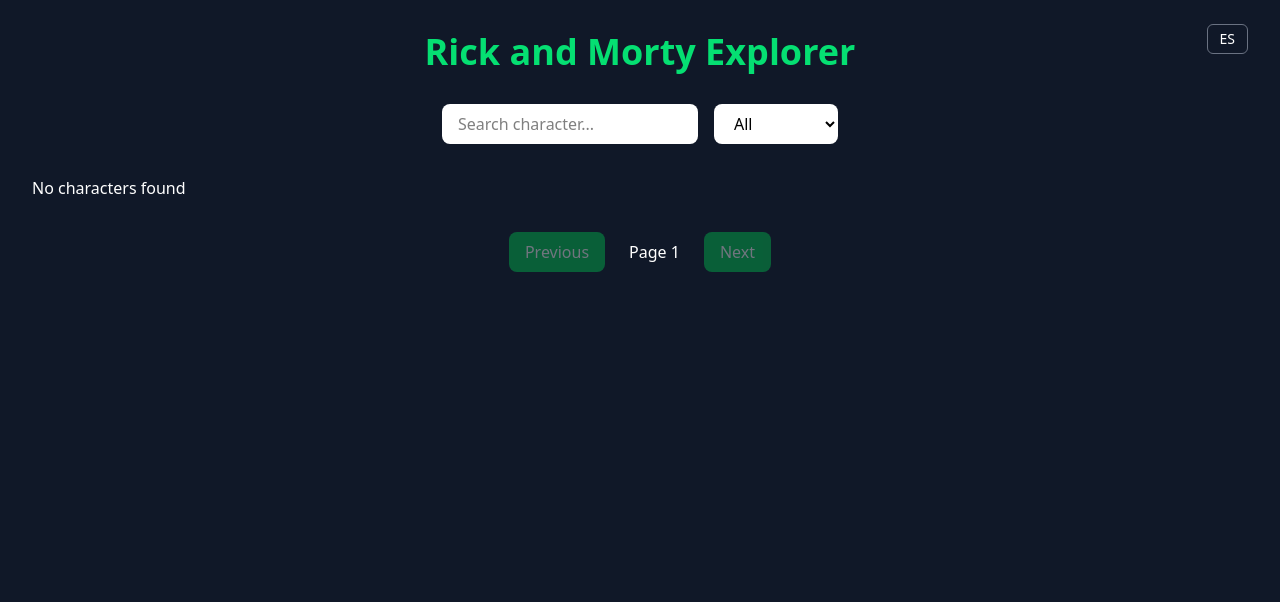
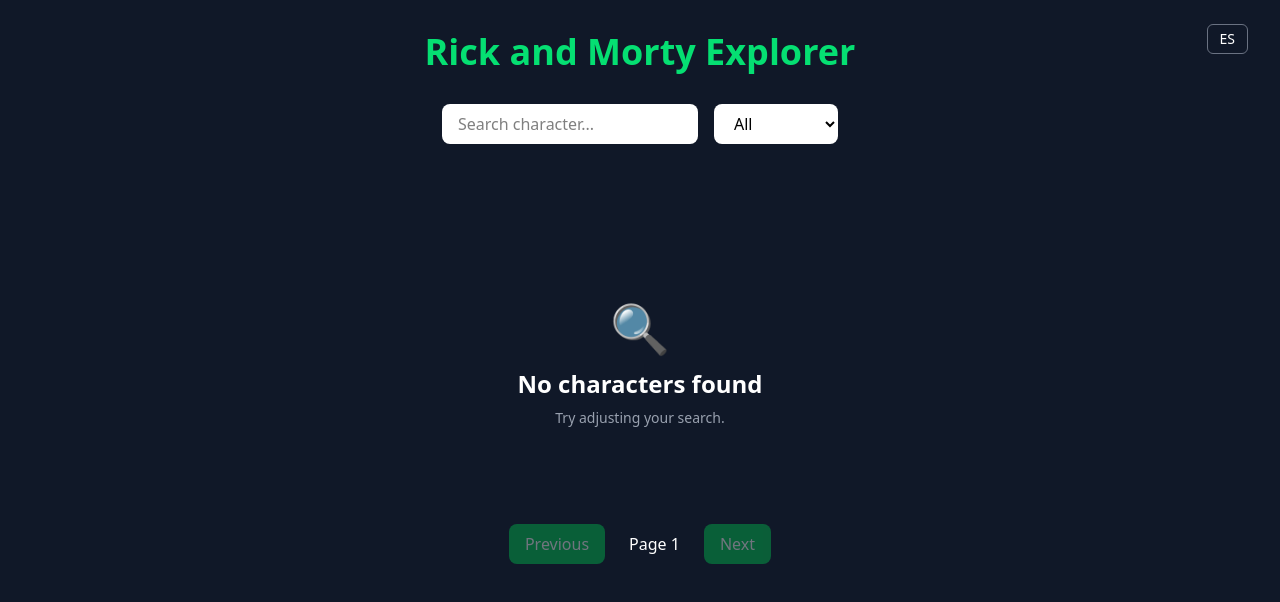
Before and after one commit to Alex3034/rick-and-morty-explorer, a website built with Vite: page index.html in a window 1280 px wide. Built offline with nearby package versions, Linux system fonts and the light colour scheme; no server answers.

Commit message:
style: enhance empty state message with centered layout and spacing

```diff
--- a/index.html
+++ b/index.html
@@ -46,9 +46,15 @@
         </div>
     </div>
 
-    <!-- Contenedor de personajes -->
-    <main id="charactersContainer" class="grid grid-cols-1 sm:grid-cols-2 md:grid-cols-3 lg:grid-cols-4 gap-6 p-8">
+    <main>
+        <!-- Contenedor de cards -->
+        <div id="charactersContainer" class="grid grid-cols-1 sm:grid-cols-2 md:grid-cols-3 lg:grid-cols-4 gap-6 p-8">
+        </div>
+
+        <!-- Contenedor de mensajes vacíos o errores -->
+        <div id="emptyStateContainer" class="p-8"></div>
     </main>
+
 
     <!-- Paginación -->
     <section class="flex justify-center items-center gap-6 pb-8">
--- a/src/main.js
+++ b/src/main.js
@@ -2,6 +2,7 @@
 import { updateTexts } from './i18n.js';
 import { fetchCharacters } from "./api.js";
 import { renderCharacters } from "./render.js";
+import { renderEmptyState } from './render.js';
 
 // Lógica de cambio de idioma
 let currentLang = 'en';
@@ -25,7 +26,6 @@
 
 // Función para actualizar la lista de personajes según el estado actual
 async function updateCharacters() {
-    const charactersContainer = document.getElementById("charactersContainer");
     const loading = document.getElementById("loadingIndicator");
     loading.classList.remove("hidden");
 
@@ -33,7 +33,7 @@
         const data = await fetchCharacters(state.currentPage, state.currentName, state.currentStatus);
 
         if (!data?.results || data.results.length === 0) {
-            charactersContainer.innerHTML = "<p>No characters found</p>";
+            renderEmptyState();
             prevPageBtn.disabled = true;
             nextPageBtn.disabled = true;
             return;
--- a/src/render.js
+++ b/src/render.js
@@ -1,11 +1,13 @@
 import { openModal } from "./modal.js";
 import { isFavorite, addFavorite, removeFavorite } from "./favorites.js";
 
+const charactersContainer = document.getElementById("charactersContainer");
+const emptyStateContainer = document.getElementById("emptyStateContainer");
+
 export function renderCharacters(characters) {
-    const container = document.getElementById("charactersContainer");
     const fragment = document.createDocumentFragment();
 
-    container.textContent = "";
+    clearContainers();
 
     characters.forEach(character => {
         // ----- Card -----
@@ -92,5 +94,37 @@
         fragment.appendChild(card);
     });
 
-    container.appendChild(fragment);
+    charactersContainer.appendChild(fragment);
 }
+
+function clearContainers() {
+    charactersContainer.textContent = "";
+    emptyStateContainer.textContent = "";
+}
+
+export function renderEmptyState() {
+    clearContainers();
+
+    const message = document.createElement("div");
+    message.className = `
+        flex
+        flex-col
+        items-center
+        justify-center
+        text-center
+        py-16
+        text-gray-400
+    `;
+
+    message.innerHTML = `
+        <p class="text-5xl mb-4">🔍</p>
+        <h2 class="text-2xl font-semibold mb-2 text-white">
+            No characters found
+        </h2>
+        <p class="text-sm">
+            Try adjusting your search.
+        </p>
+    `;
+
+    emptyStateContainer.appendChild(message);
+}
```
